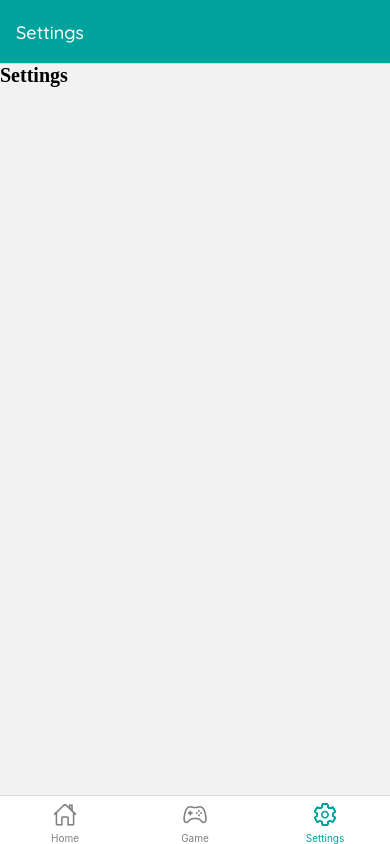
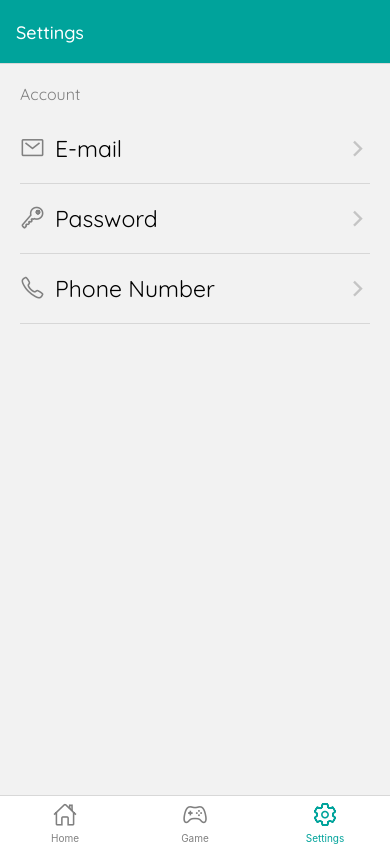
Before and after one commit to elliotjhan/beer-basics, a React Native app in the folder beer-basics/: screen /Settings in a window 390 px wide. Built offline with nearby package versions, Linux system fonts and the light colour scheme.

Commit message:
placeholder for settings page

```diff
--- a/beer-basics/App.js
+++ b/beer-basics/App.js
@@ -18,7 +18,7 @@ const App = () => {
   return (
     <NavigationContainer>
       <Tab.Navigator
-        initialRouteName="Game"
+        initialRouteName="Settings"
         screenOptions={{
           tabBarInactiveTintColor: "gray",
           tabBarActiveTintColor: "#00a39b",
--- a/beer-basics/components/settings.js
+++ b/beer-basics/components/settings.js
@@ -1,24 +1,76 @@
-import React from 'react';
-import { StyleSheet, Text, View } from 'react-native';
+import React from "react";
+import { StyleSheet, Text, View, Pressable } from "react-native";
+import { useFonts } from "expo-font";
+import Ionicons from "react-native-vector-icons/Ionicons";
 
 const Settings = () => {
+  useFonts({
+    Quicksand: require("./../assets/fonts/Quicksand-Regular.ttf"),
+  });
   return (
-  <View>
-      <Text style={styles.titleText}>Settings</Text>
-
-  </View>
-  )
-}
+    <View style={styles.container}>
+      <Text style={styles.categoryText}>Account</Text>
+      <Pressable style={styles.pressable}>
+        <View style={styles.mainTextContainer}>
+          <View style={styles.pressableLeft}>
+            <Ionicons name="mail-outline" size={25} color="gray" />
+            <Text style={styles.mainText}>E-mail</Text>
+          </View>
+          <Ionicons name="chevron-forward-outline" size={25} color="#C4C4C4" />
+        </View>
+      </Pressable>
+      <Pressable style={styles.pressable}>
+        <View style={styles.mainTextContainer}>
+          <View style={styles.pressableLeft}>
+            <Ionicons name="key-outline" size={25} color="gray" />
+            <Text style={styles.mainText}>Password</Text>
+          </View>
+          <Ionicons name="chevron-forward-outline" size={25} color="#C4C4C4" />
+        </View>
+      </Pressable>
+      <Pressable style={styles.pressable}>
+        <View style={styles.mainTextContainer}>
+          <View style={styles.pressableLeft}>
+            <Ionicons name="call-outline" size={25} color="gray" />
+            <Text style={styles.mainText}>Phone Number</Text>
+          </View>
+          <Ionicons name="chevron-forward-outline" size={25} color="#C4C4C4" />
+        </View>
+      </Pressable>
+    </View>
+  );
+};
 
 const styles = StyleSheet.create({
-  baseText: {
-    fontFamily: "Cochin"
+  container: {
+    flex: 1,
+    padding: 20,
   },
-  titleText: {
-    fontSize: 20,
-    fontWeight: "bold",
-    fontFamily: "Cochin"
-  }
+  categoryText: {
+    fontFamily: "Quicksand",
+    color: "gray",
+    fontSize: 16,
+    marginBottom: 10,
+  },
+  mainText: {
+    fontFamily: "Quicksand",
+    fontSize: 23,
+    marginLeft: 10,
+  },
+  mainTextContainer: {
+    flex: 1,
+    flexDirection: "row",
+    justifyContent: "space-between",
+    alignItems: "center",
+    borderBottomWidth: 1,
+    borderColor: "#d7d7d7",
+  },
+  pressable: {
+    height: 70,
+  },
+  pressableLeft: {
+    flexDirection: "row",
+  },
 });
 
 export default Settings;
```
